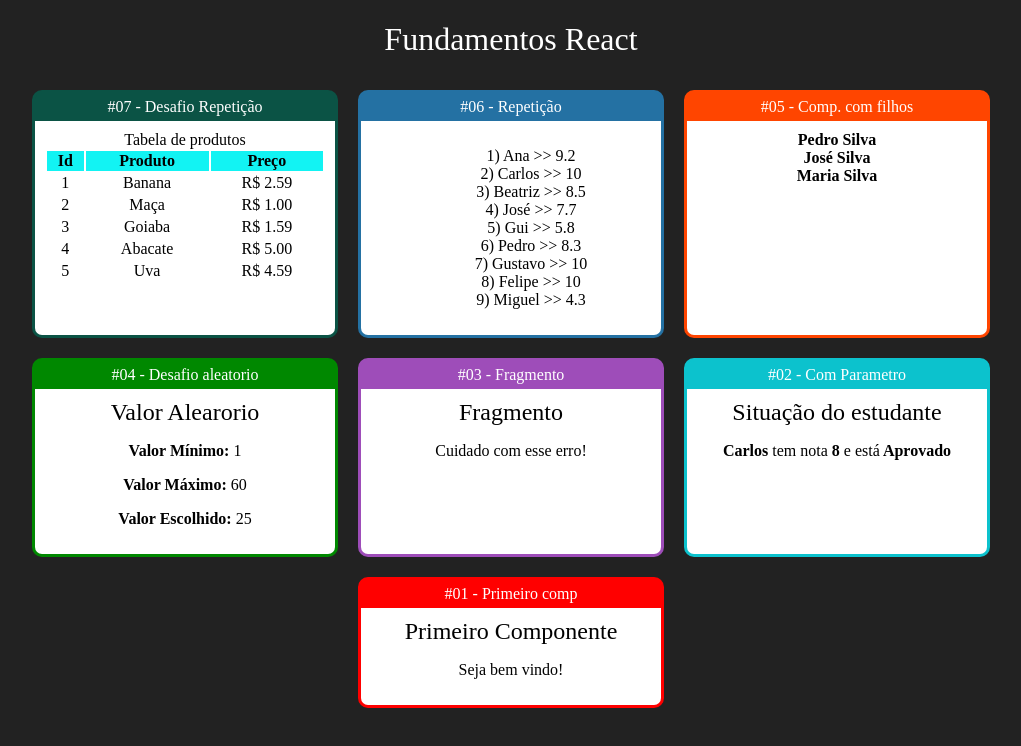
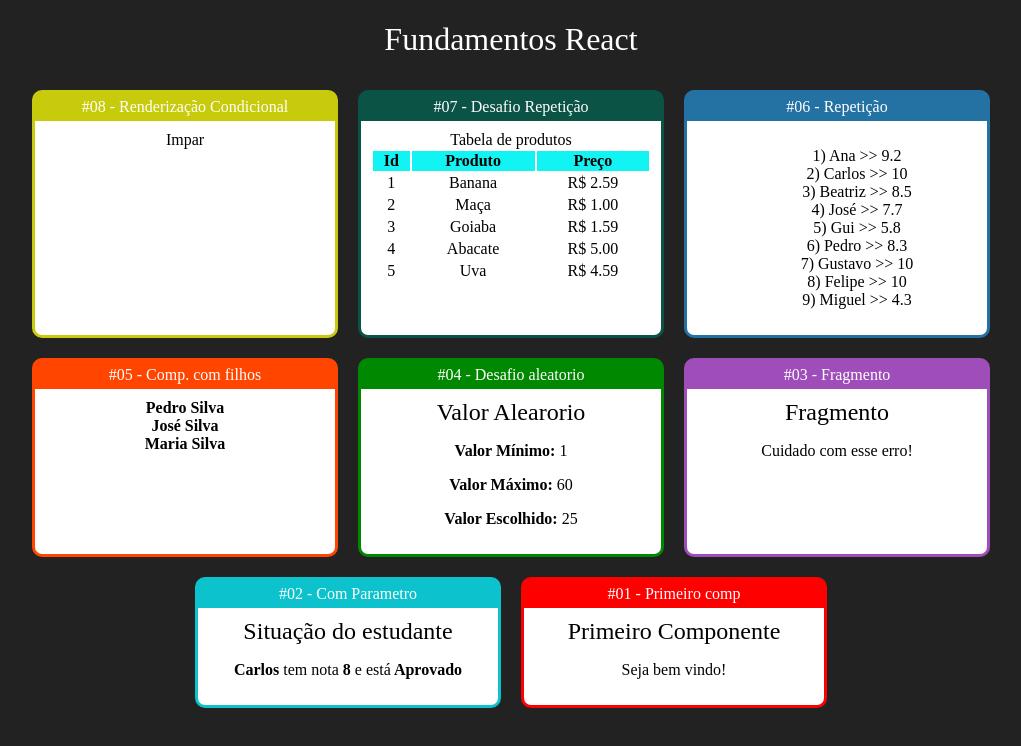
Before and after one commit to MenezesC137/Fundamentals_React, a React (Create React App) app: page / in a window 1280 px wide. Shown: the top 746 px of the page, without its empty margins (129-1150 px from the left). Built offline with nearby package versions, Linux system fonts and the light colour scheme; a web font is replaced by a local one.

Commit message:
Rend. Condicional #01

```diff
--- a/src/App.jsx
+++ b/src/App.jsx
@@ -3,6 +3,7 @@ import React from "react";
 
 import Card from "./components/layout/Card";
 
+import ParOuImpar from "./components/condicional/ParOuImpar";
 import Produto from './components/repeticao/Produto'
 import ListaAlunos from "./components/repeticao/ListaAlunos";
 import Familia from "./components/basicos/Familia";
@@ -12,13 +13,15 @@ import Fragmento from "./components/basicos/Fragmento";
 import ComParametro from "./components/basicos/ComParametro";
 import Primeiro from "./components/basicos/Primeiro";
 
-
-
 export default () => (
   <div className="App">
     <h1>Fundamentos React</h1>
 
     <div className="Cards">
+
+        <Card titulo="#08 - Renderização Condicional" color="#c8cb0b">
+            <ParOuImpar numero={21}></ParOuImpar>
+        </Card>
 
         <Card titulo="#07 - Desafio Repetição" color="#0b5345">
             <Produto />
--- /dev/null
+++ b/src/components/condicional/ParOuImpar.jsx
@@ -0,0 +1,13 @@
+import React from "react";
+
+export default props =>{
+    const isPar = props.numero % 2 === 0
+    return (
+        <div>
+            { isPar ?
+                <span>Par</span> :
+                <span>Impar</span>
+            }
+        </div>
+    )
+}
--- a/src/components/repeticao/ListaAlunos.jsx
+++ b/src/components/repeticao/ListaAlunos.jsx
@@ -2,7 +2,7 @@ import React from "react";
 import alunos from "../../data/alunos";
 
 export default (props) => {
-  const alunosLi = alunos.map((aluno) => {
+  const alunosLi = alunos.map((aluno, i) => {
     return (
       <li key={aluno.id}>
         {aluno.id}) {aluno.nome} {">>"} {aluno.nota}
```
